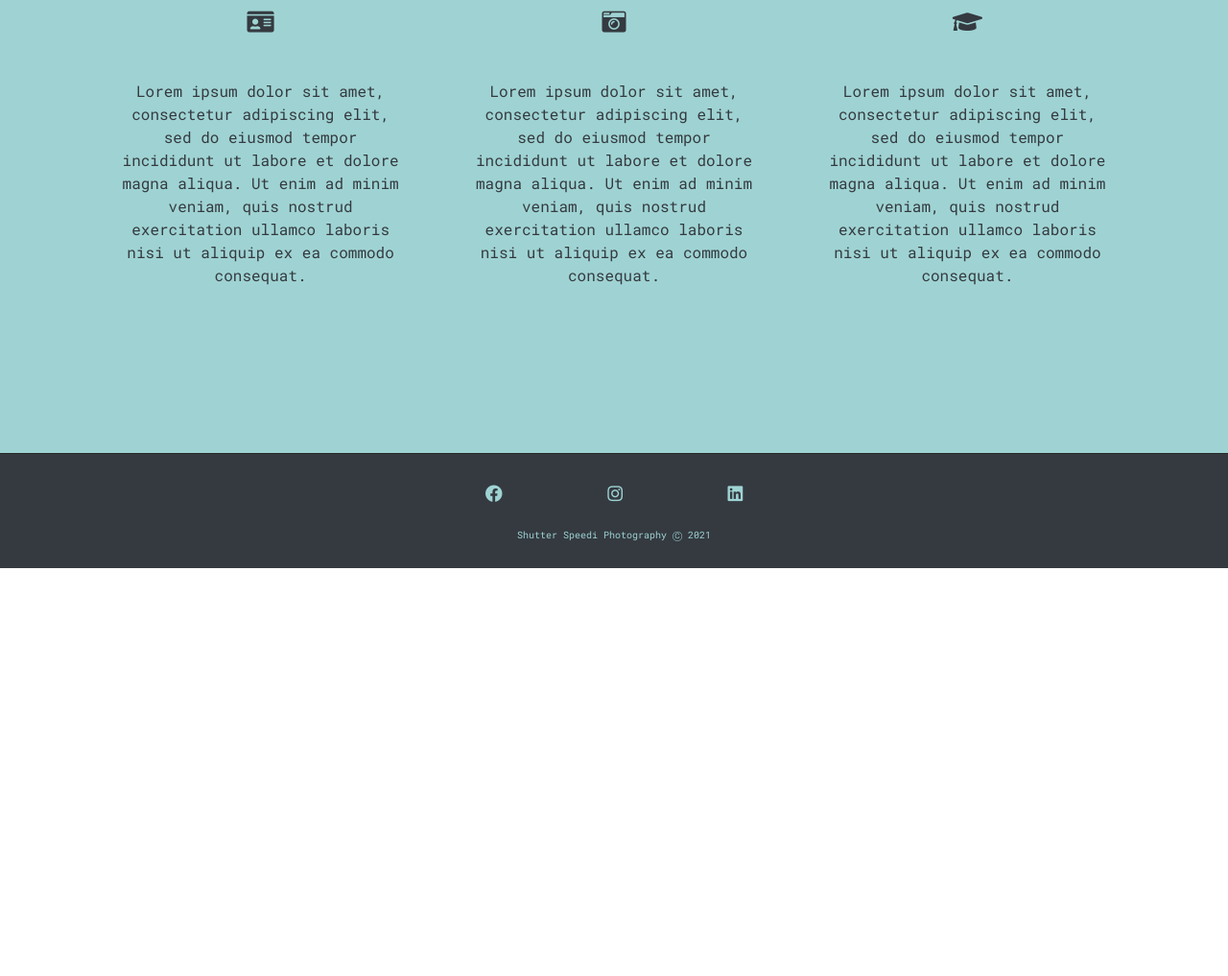
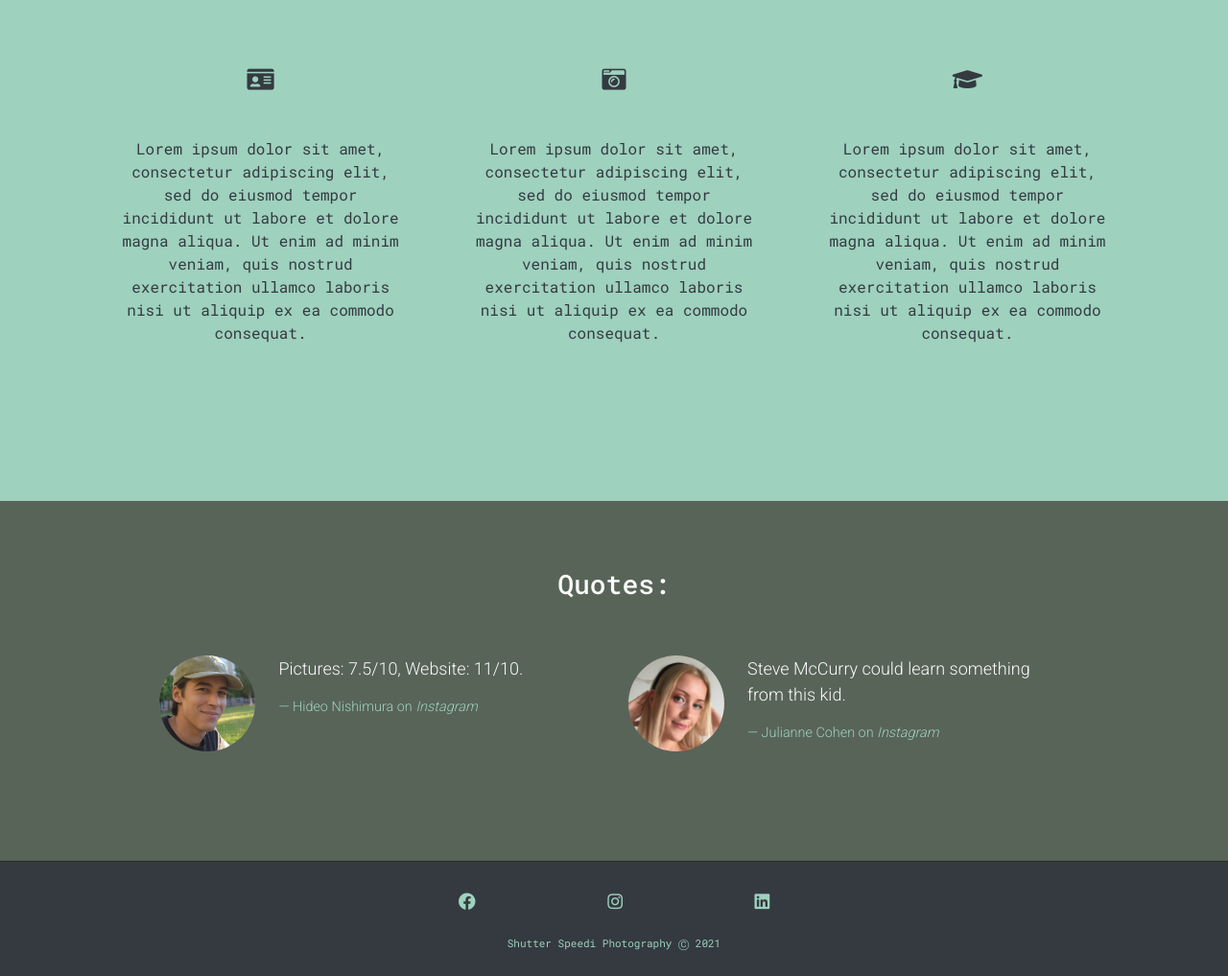
Before and after one commit to Hidnish/Milestone-Project-1-ShutterSpeedi, a plain HTML site: page index.html in a window 1280 px wide. Shown: the part 915-1932 px from the top of the page at 96% size. Before the commit the page ends 1507 px from the top, so only its background shows below. Drawn offline with nearby package versions, Linux system fonts and the light colour scheme.

Commit message:
Quotes section added to index.html, Home layout changes made in style.css

```diff
--- a/assets/css/style.css
+++ b/assets/css/style.css
@@ -1,4 +1,4 @@
-@import url('https://fonts.googleapis.com/css?family=Roboto+Mono:100,200,300,400,500,600,700|Exo:100,200,300,400,500,600,700');
+@import url('https://fonts.googleapis.com/css?family=Roboto+Mono:100,200,300,400,500,600,700|Exo:100,200,300,400,500,600,700|Roboto:300');
 
 /* to allow the page to cover the entire screen width in mobile screen size */
 
@@ -9,6 +9,7 @@ html, body {
 body {
     font-family: 'Roboto Mono', sans-serif;
 }
+
 
 /*--- BACKGROUND */
 
@@ -26,12 +27,38 @@ body {
 }
 
 .content-container {
-    background-color: #9fd3d3;
-    padding: 100px 0;
+    padding: 160px 0 90px;
+}
+
+.content-container-sm {
+    padding: 70px 0 90px;
+}
+
+.container-aqua {
+    background-color: #9ed1be;
     border-top: 1px solid #292b2b;
 }
 
+.container-swamp {
+    background-color: #586458;
+}
+
+/*--- PAGE HEADER */
+
+.page-header {
+    text-align: center;
+    color: #fafafa;
+    margin-bottom: 50px;
+}
+
 /*--- NAVBAR */
+
+.navbar-brand {
+    position: absolute;
+    top: 5px;
+    left: 50%;
+    transform: translateX(-50%);
+}
 
 .navbar-nav-style {
     margin: 50px auto 0;
@@ -44,9 +71,11 @@ body {
     margin: 7px auto 0;
     padding-top: 5px;
     font-size: 25px;
-    border-bottom: 1px solid #9fd3d3;
+    border-bottom: 1px solid #9ed1be;
     color: #fafafa;
 }
+
+/*to override :hover color change inculded in navbar-brand*/
 
 .brand-style:hover {
     color: #fafafa;
@@ -61,7 +90,7 @@ body {
 }
 
 .nav-item a:hover {
-    color: #71bfd3;
+    color: #9ed1be;
 }
 
 .navbar-toggler {
@@ -104,9 +133,30 @@ body {
 
 }
 
+/*--- QUOTES */
+
+.quotes {
+    padding: 0 13vw;
+}
+
+.quote-text {
+    font-family: 'Roboto', sans-serif;
+    color: #fafafa;
+    font-size: 18px;
+
+}
+
+.blockquote-footer {
+    display: block;
+    font-size: 80%;
+    color: #9ed1be;
+    border-top: none;
+}
+
+
 /*--- FOOTER */
 
-footer {
+.footer {
     min-height: 120px;
     margin-bottom: 0;
     border-top: 1px solid #292b2b;
@@ -124,56 +174,38 @@ footer {
 }
 
 .social-links li a i {
-    padding: 0 50px;
+    padding: 0 5vw;
     font-size: 18px;
     line-height: 7px;
     text-align: center;
-    color: #9fd3d3;
+    color: #9ed1be;
 }
 
 .social-links li a i:hover {
-    color: #71bfd3;
+    color: #586458;
 }
 
 .content-copyright {
     padding-top: 27px;
-    color: #9fd3d3;
+    color: #9ed1be;
 }
 
-footer p {
-    font-size: 10px;
+.content-copyright p {
+    font-size: 11px;
 }
-
-
-/*
-.container-social {
-    display: inline-block;
-    margin: 0 auto;
-
-}*/
 
 /* media query */
 
-@media (min-width: 567px) {
-    .navbar-brand {
-        position: absolute;
-        top: 5px;
-        left: 50%;
-        transform: translateX(-50%);
-    }
-    .navbar {
-        min-height: 90px;
-    }
-}
 
 @media (max-width: 567px) {
     .navbar-brand {
-        font-size: 16px;
+        font-size: 15px;
         border-bottom: none;
+        left: 0;
+        transform: translateX(+7%)
     }
 
     .navbar-nav-style {
         margin-top: 30px;
     }
-
 }
--- a/index.html
+++ b/index.html
@@ -18,15 +18,16 @@
 </head>
 
 <body>
-    <!--NAV-->
+    <!--Nav-->
     <div class="container-fluid nav-container">
         <nav class="navbar navbar-expand-sm bg-seet fixed-top">
             <a href="#" class="navbar-brand brand-style d-block">
                 Shutter Speedi Photography</a>
 
             <!-- navbar-dark required-->
-            <button class="navbar-toggler ml-auto navbar-dark" type="button" data-toggle="collapse" data-target="#navbarNavDropdown"
-                aria-controls="navbarNavDropdown" aria-expanded="false" aria-label="Toggle navigation">
+            <button class="navbar-toggler ml-auto navbar-dark" type="button" data-toggle="collapse"
+                data-target="#navbarNavDropdown" aria-controls="navbarNavDropdown" aria-expanded="false"
+                aria-label="Toggle navigation">
                 <span class="navbar-toggler-icon"></span></button>
 
             <div class="collapse navbar-collapse" id="navbarNavDropdown">
@@ -50,8 +51,7 @@
     </section>
 
     <!--Artists Info-->
-
-    <div class="container-fluid content-container">
+    <div class="content-container container-aqua">
         <section class="container-info">
             <div class="row">
                 <div class="col-12 col-lg-4">
@@ -82,8 +82,52 @@
         </section>
     </div>
 
-    <!--FOOTER-->
-    <footer class="container-fluid bg-dark">
+    <!--Quotes-->
+    <div class="content-container-sm container-swamp">
+        <div class="quotes">
+            <div class="row">
+                <div class="col-12 page-header">
+                    <h3>Quotes:</h3>
+                </div>
+            </div>
+            <div class="row">
+                <div class="col-12 col-md-6">
+                    <div class="media">
+                        <div class="d-none d-sm-block">
+                            <img src="assets/images/mezelf.jpeg" class="rounded-circle mr-4 mb-4" height="100" width="100">
+                        </div>
+                        <div class="media-body">
+                            <blockquote class="blockquote quote-text">
+                                <p class="mt-0">Pictures: 7.5/10, Website: 11/10.</p>
+                                <footer class="blockquote-footer">Hideo Nishimura on <cite title="Instagram">Instagram</cite>
+                                </footer>
+                            </blockquote>
+                        </div>
+                    </div>
+                </div>
+                <div class="col-12 col-md-6">
+                    <div class="media">
+                        <div class="d-none d-sm-block">
+                            <img src="assets/images/jul.jpeg" class="rounded-circle mr-4 mb-4" height="100" width="100">
+                        </div>
+                        <div class="media-body">
+                            <blockquote class="blockquote quote-text">
+                                <p class="mt-0">Steve McCurry could learn something from this kid.
+                                </p>
+                                <footer class="blockquote-footer">Julianne Cohen on <cite title="Instagram">Instagram</cite>
+                                </footer>
+                            </blockquote>
+                        </div>
+                    </div>
+                </div>
+            </div>
+        </div>
+    </div>
+
+
+
+    <!--Footer-->
+    <footer class="footer container-fluid bg-dark">
         <div class="row">
             <div class="col-12 text-center content-social">
                 <ul class="list-inline social-links">
```
Also changed, not shown: assets/images/jul.jpeg (added), assets/images/jul.jpg (added), assets/images/mezelf.jpeg (added). Lines whose indentation alone changed are shown as unchanged.
